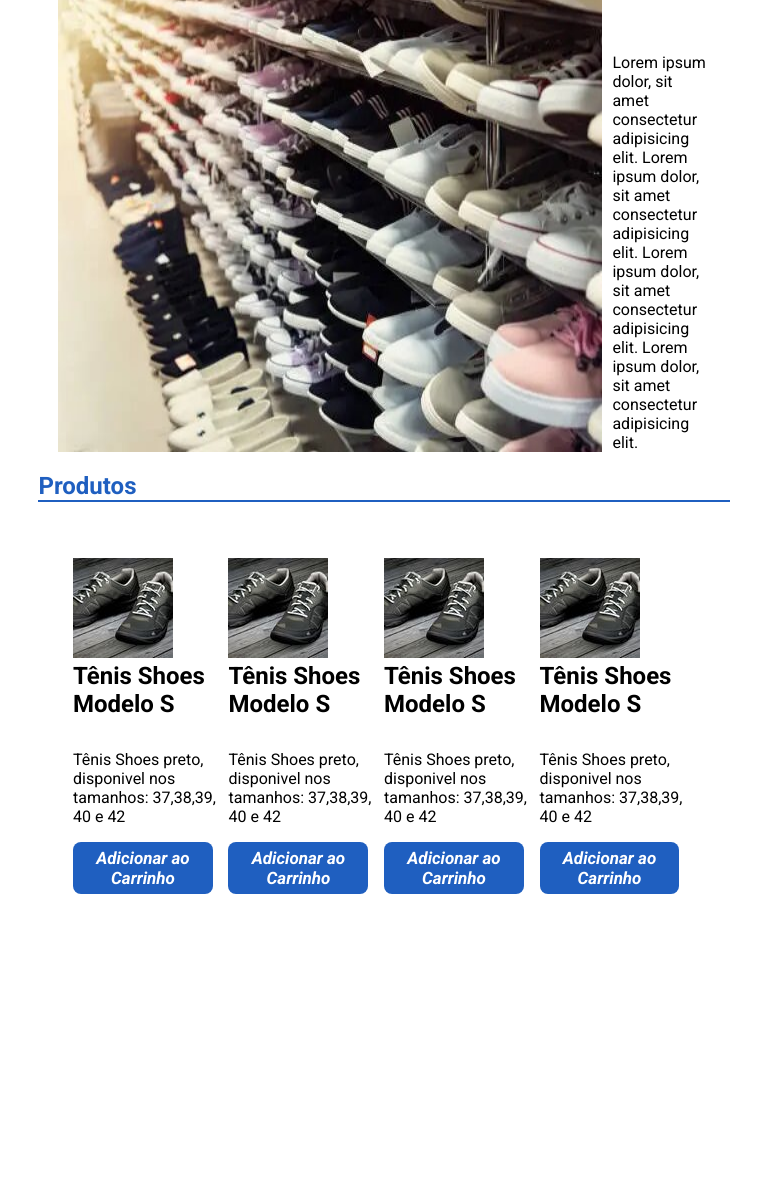
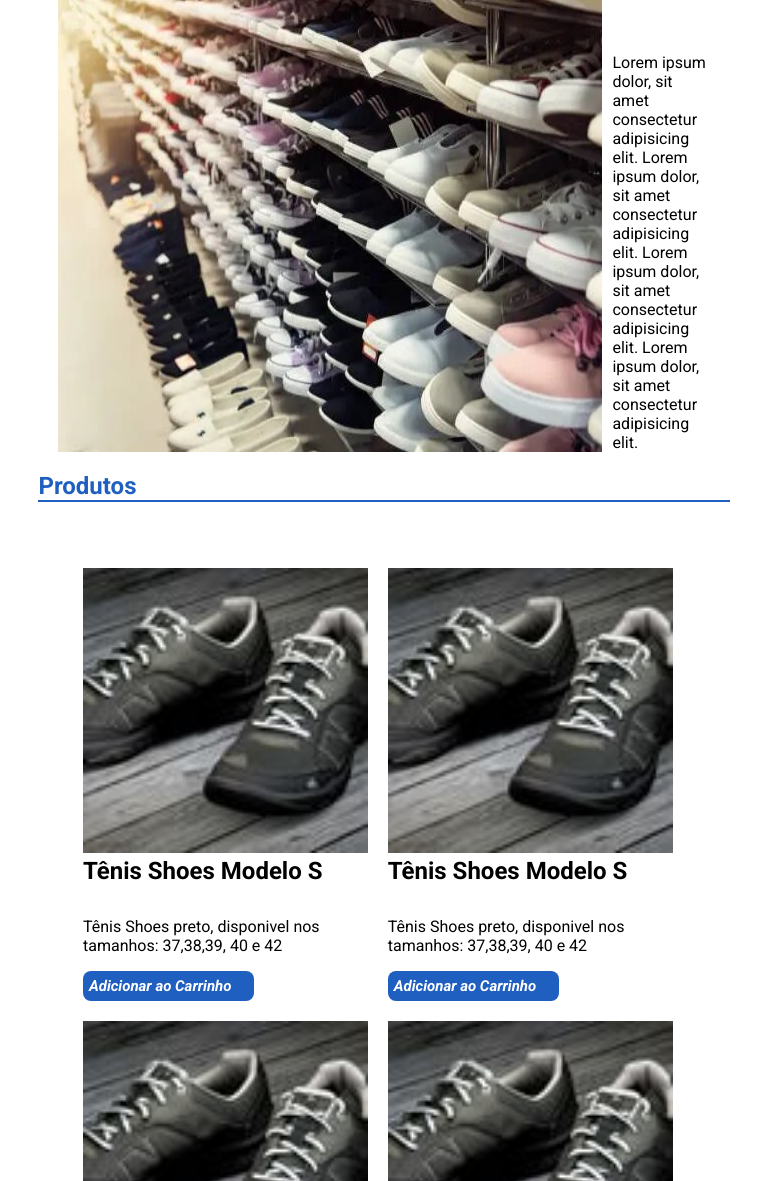
Before and after one commit to Roneanderson/ebac-shoes, a plain HTML site: page index.html in a window 768 px wide. Shown: the part 119-1300 px from the top of the page. Before the commit the page ends 1013 px from the top, so only its background shows below. Drawn offline with Linux system fonts and the light colour scheme.

Commit message:
estilização

```diff
--- a/index.html
+++ b/index.html
@@ -41,8 +41,8 @@
                 </div>
             </section>
         </main>
-        <div class="container">
-            <section class="finalizacao">
+        <div class="container coluna">
+            <section  class="finalizacao">
                 <article class="artigo">
                 <img src="./img/shoes certo.jpg" alt="tenis marrom">
                     <h2>Tênis Shoes Modelo S</h2>
--- a/main.css
+++ b/main.css
@@ -21,6 +21,10 @@ header{
     color: #fff;
     justify-content: space-between;
     align-items: center;
+}
+
+.coluna {
+    grid-template-columns: repeat(2, 48.50%);
 }
 
 .conteudo .sobre  {
@@ -117,11 +121,12 @@ button {
 button {
     margin-bottom: 10px;
     display: block;
+    padding: 1px;
+    max-width: 45%;
 
 }
 
 }
-
 
 @media screen and (min-width: 641px) and (max-width: 1023px) {
     .container {
@@ -129,13 +134,28 @@ button {
     }
 
     .finalizacao {
+        display: grid;
+        grid-template-columns: repeat(2, 49%);
+
+    }
+
+    .finalizacao .artigo {
+        padding: 10px;
+    }
+
+    button {
+        width: 60%;
         display: flex;
+        max-width: 100%;
+        font-size: 15px;
     }
 
     .produto h2 {
         display: flex;
-        grid-template-columns: repeat(2, 50%);
     }
 
+    .conteudo img {
+        width: 100%;
+    }
 
 }
```
